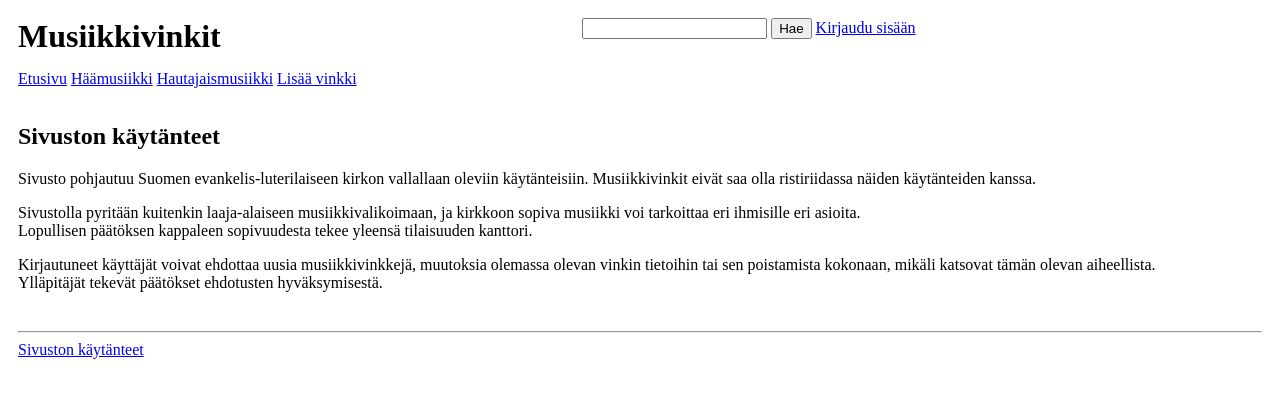
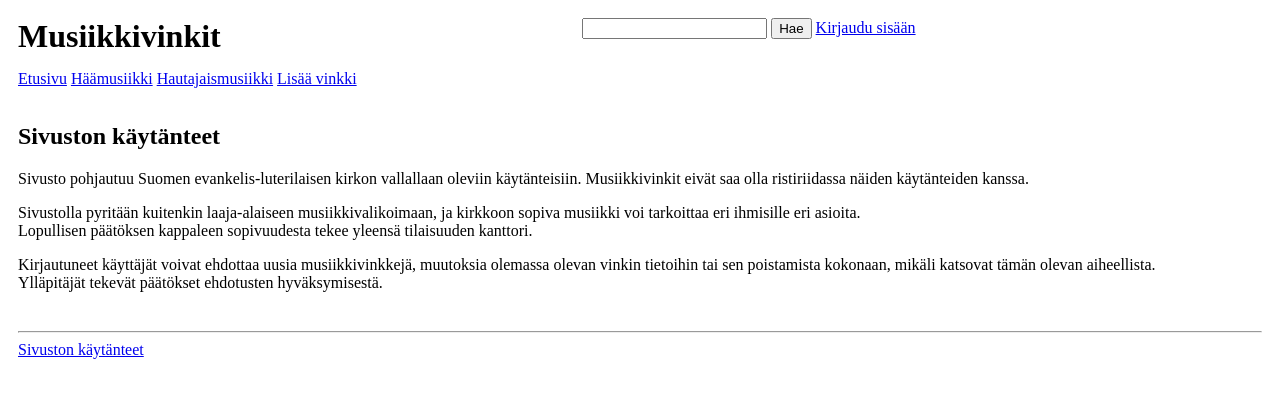
Before and after one commit to annehavunen/Musiikkivinkit, a Flask app: page /customs in a window 1280 px wide. Shown: the top 398 px of the page. Run offline with Flask 2, Linux system fonts and the light colour scheme.

Commit message:
Correct typos

```diff
--- a/templates/customs.html
+++ b/templates/customs.html
@@ -4,7 +4,7 @@
 
 <h2>Sivuston käytänteet</h2>
 <p>
-Sivusto pohjautuu Suomen evankelis-luterilaiseen kirkon vallallaan oleviin käytänteisiin.
+Sivusto pohjautuu Suomen evankelis-luterilaisen kirkon vallallaan oleviin käytänteisiin.
 Musiikkivinkit eivät saa olla ristiriidassa näiden käytänteiden kanssa.
 <p>
 Sivustolla pyritään kuitenkin laaja-alaiseen musiikkivalikoimaan,
--- a/templates/index.html
+++ b/templates/index.html
@@ -4,7 +4,7 @@
 
 <p> Tervetuloa selaamaan musiikki-ideoita kirkollisiin häihin ja hautajaisiin!</p>
 <p> Sivustolta löytyy vinkkejä musiikkien valintaan, mutta lopullisen päätöksen musiikeista tekee yleensä tilaisuuden kanttori.<br>
-Tarkemmat sivuston käytäneet löydät <a href="/customs"> täältä</a>.</p>
+Tarkemmat sivuston käytänteet löydät <a href="/customs"> täältä</a>.</p>
 
 <h2>Uusimmat lisäykset</h2>
 <table>
```
